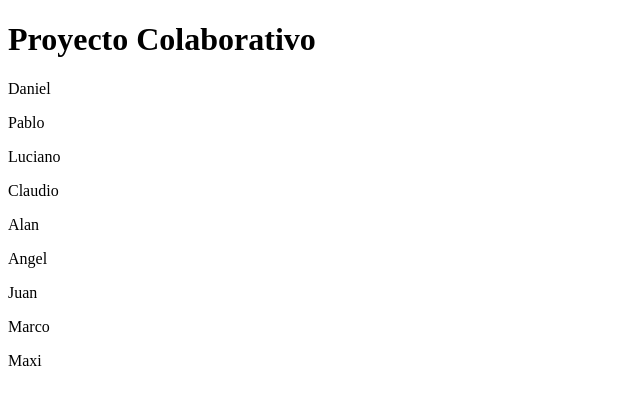
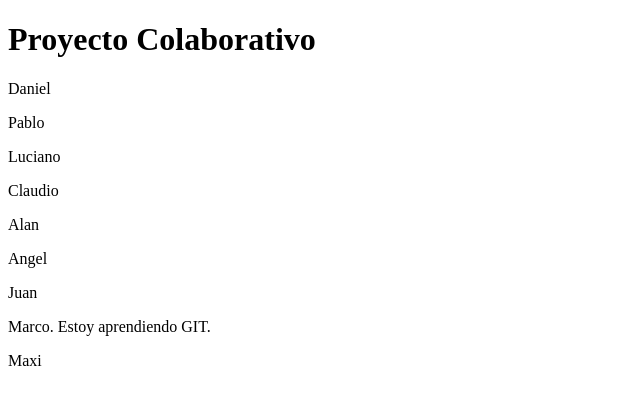
Before and after one commit to mlapeducacionit/proyecto-colab, a plain HTML site: page index.html in a window 1280 px wide. Shown: the whole page, without its empty margins (0-640 px from the left). Drawn offline with Linux system fonts and the light colour scheme.

Commit message:
modifique mi rama (soy Marco)

```diff
--- a/index.html
+++ b/index.html
@@ -24,7 +24,7 @@
 
     <p>Juan</p>
 
-    <p>Marco</p>
+    <p>Marco. Estoy aprendiendo GIT.</p>
 
     <p>Maxi</p>
 
```
